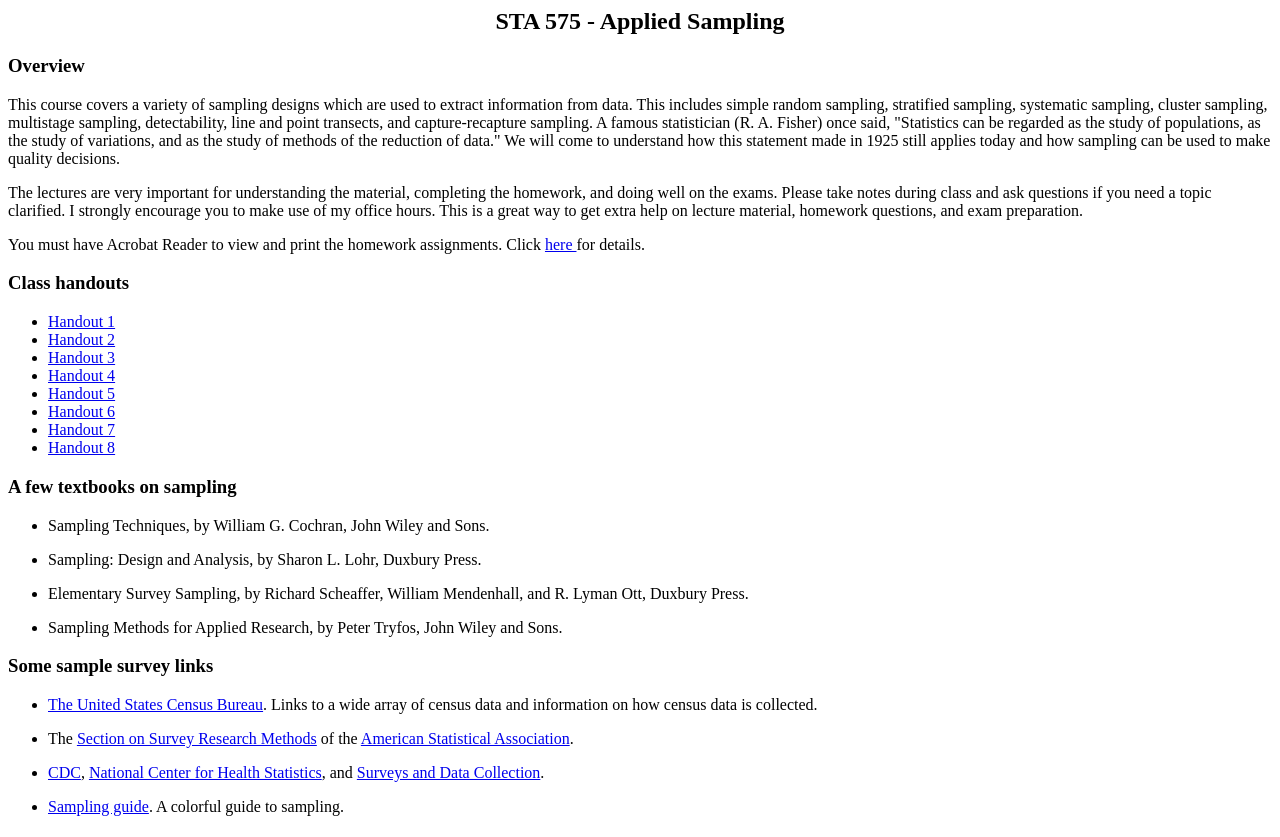
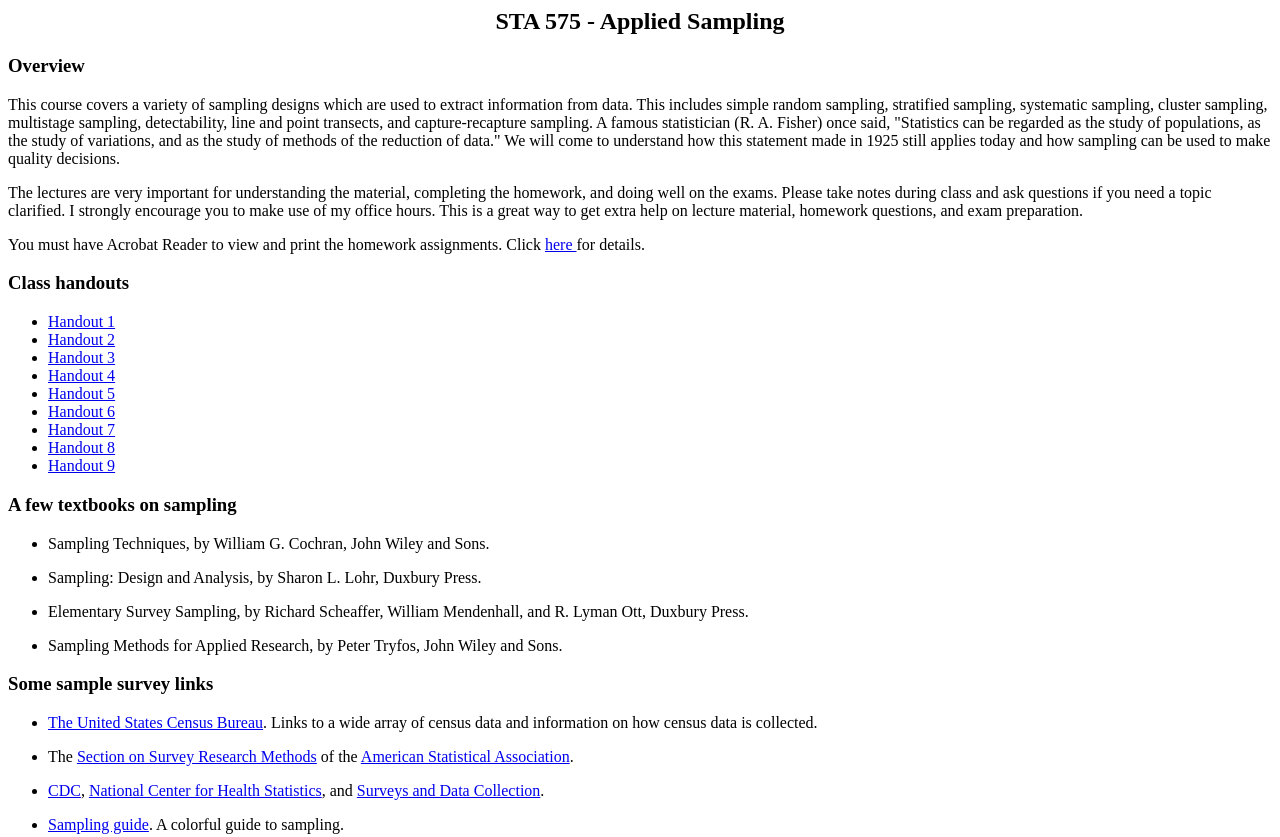
Before and after one commit to bburch674/bburch674.github.io, a plain HTML site: page sta575.html in a window 1280 px wide. Shown: the top 837 px of the page. Drawn offline with Linux system fonts and the light colour scheme.

Commit message:
Update sta575.html

```diff
--- a/sta575.html
+++ b/sta575.html
@@ -42,6 +42,7 @@ You must have Acrobat Reader to view and print the homework assignments.  Click
 <li> <a href="STA575_Handout6_F20.pdf"> Handout 6 </a>
 <li> <a href="STA575_Handout7_F20.pdf"> Handout 7 </a>
 <li> <a href="STA575_Handout8_F20.pdf"> Handout 8 </a>
+<li> <a href="STA575_Handout9_F20.pdf"> Handout 9 </a>
 </ul>
 
 <!--
```
